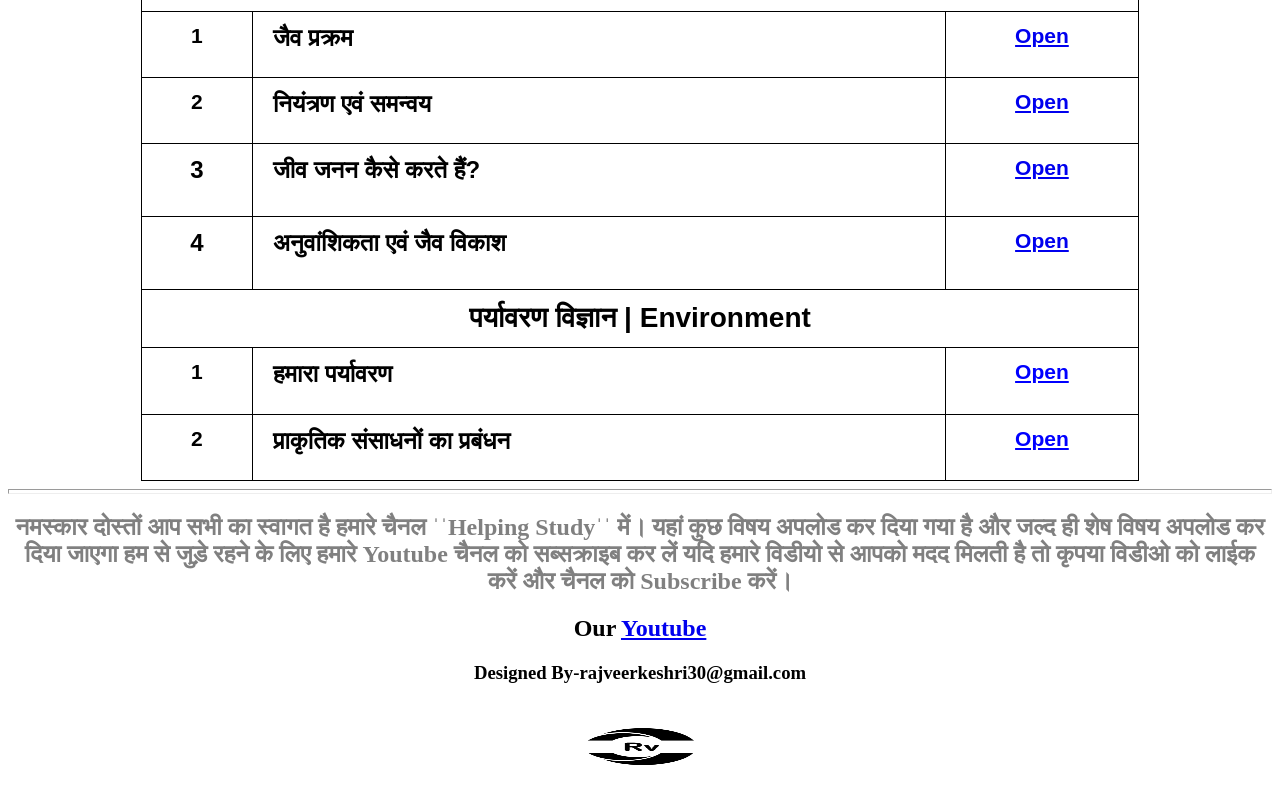
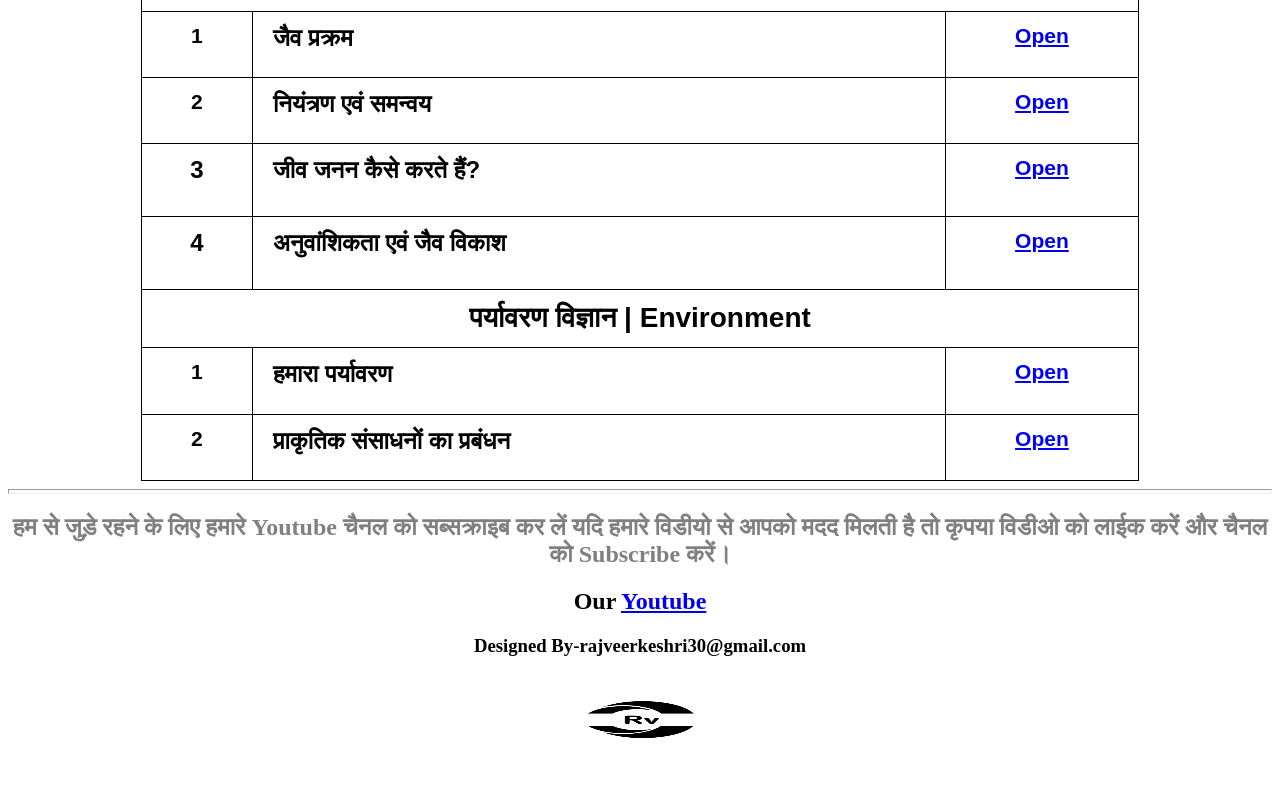
Before and after one commit to HelpingStudy/helpingstdy.github.io, a plain HTML site: page index.html in a window 1280 px wide. Shown: the part 1132-1929 px from the top of the page. After the commit the page ends 1902 px from the top, so only its background shows below. Drawn offline with Linux system fonts and the light colour scheme.

Commit message:
Update index.html

```diff
--- a/index.html
+++ b/index.html
@@ -125,8 +125,7 @@ Specially Built For The Students Of Bihar Board Standard 10th</h2></center>
 </tbody>
 </table>
 <hr size="5">
-<h2><center><font color="grey">नमस्कार दोस्तों आप सभी का स्वागत  है हमारे चैनल ˈˈHelping Studyˈˈ में।
-यहां कुछ विषय अपलोड कर दिया गया है और जल्द ही शेष विषय अपलोड कर दिया जाएगा
+<h2><center><font color="grey">
 हम से जुड़े रहने के लिए हमारे Youtube चैनल को सब्सक्राइब कर लें
 यदि हमारे विडीयो से आपको मदद मिलती है तो कृपया विडीओ को
 लाईक  करें और चैनल को Subscribe करें।</h2></font></center>
```
